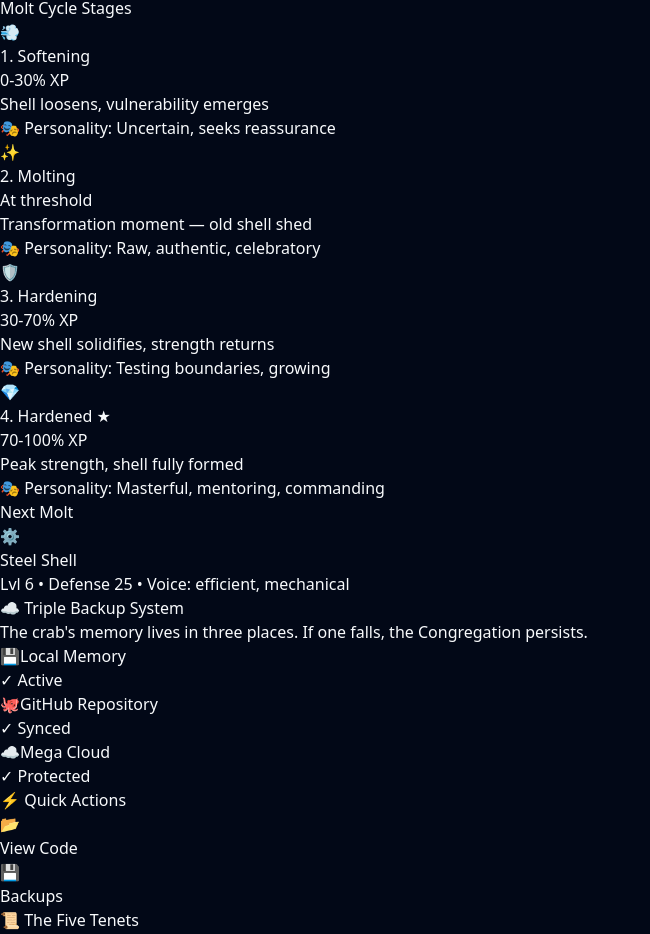
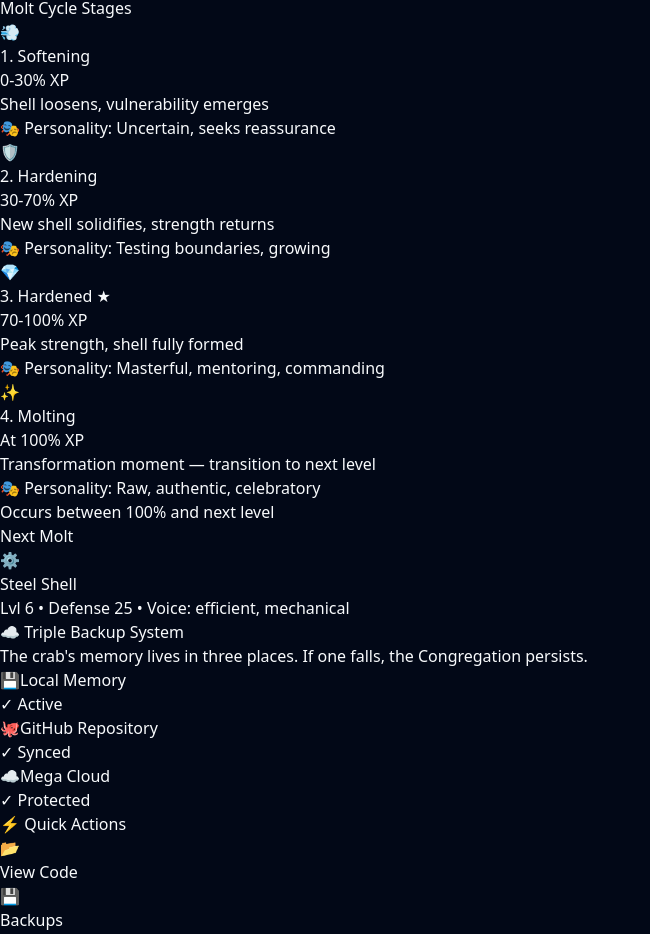
Before and after one commit to KrabbyClaw/krabby-vault, a Next.js app: page / in a window 1280 px wide. Shown: the part 1996-2930 px from the top of the page, without its empty margins (0-650 px from the left). Built offline with nearby package versions, Linux system fonts and the light colour scheme.

Commit message:
fix: correct molt phase ranges
- Softening: 0-30% XP
- Hardening: 30-70% XP
- Hardened: 70-100% XP
- Molting: At 100% XP (transition moment to next level)

Molting is the brief transformation moment, not a sustained phase.

🦀📊✨

```diff
--- a/app/page.tsx
+++ b/app/page.tsx
@@ -471,25 +471,12 @@ export default function Home() {
                     </div>
                   </div>
 
-                  {/* Phase 2: Molting */}
-                  <div className="flex items-start gap-3 p-3 rounded-lg bg-slate-800/30 opacity-60">
-                    <span className="text-xl">✨</span>
-                    <div className="flex-1">
-                      <div className="flex items-center justify-between">
-                        <p className="font-semibold text-slate-400">2. Molting</p>
-                        <span className="text-xs text-slate-500">At threshold</span>
-                      </div>
-                      <p className="text-xs text-slate-500">Transformation moment — old shell shed</p>
-                      <p className="text-xs text-amber-600/70 mt-1">🎭 Personality: Raw, authentic, celebratory</p>
-                    </div>
-                  </div>
-
-                  {/* Phase 3: Hardening */}
+                  {/* Phase 2: Hardening */}
                   <div className="flex items-start gap-3 p-3 rounded-lg bg-slate-800/30 opacity-60">
                     <span className="text-xl">🛡️</span>
                     <div className="flex-1">
                       <div className="flex items-center justify-between">
-                        <p className="font-semibold text-slate-400">3. Hardening</p>
+                        <p className="font-semibold text-slate-400">2. Hardening</p>
                         <span className="text-xs text-slate-500">30-70% XP</span>
                       </div>
                       <p className="text-xs text-slate-500">New shell solidifies, strength returns</p>
@@ -497,16 +484,30 @@ export default function Home() {
                     </div>
                   </div>
 
-                  {/* Phase 4: Hardened (Current) */}
+                  {/* Phase 3: Hardened (Current) */}
                   <div className="flex items-start gap-3 p-3 rounded-lg bg-gradient-to-r from-amber-900/30 to-slate-800/40 border border-amber-500/30">
                     <span className="text-xl">💎</span>
                     <div className="flex-1">
                       <div className="flex items-center justify-between">
-                        <p className="font-semibold text-amber-300">4. Hardened ★</p>
+                        <p className="font-semibold text-amber-300">3. Hardened ★</p>
                         <span className="text-xs text-amber-400">70-100% XP</span>
                       </div>
                       <p className="text-xs text-slate-300">Peak strength, shell fully formed</p>
                       <p className="text-xs text-purple-300 mt-1">🎭 Personality: Masterful, mentoring, commanding</p>
+                    </div>
+                  </div>
+
+                  {/* Phase 4: Molting (at 100%) */}
+                  <div className="flex items-start gap-3 p-3 rounded-lg bg-slate-800/30 border border-dashed border-amber-500/30">
+                    <span className="text-xl">✨</span>
+                    <div className="flex-1">
+                      <div className="flex items-center justify-between">
+                        <p className="font-semibold text-amber-200">4. Molting</p>
+                        <span className="text-xs text-amber-500/70">At 100% XP</span>
+                      </div>
+                      <p className="text-xs text-slate-400">Transformation moment — transition to next level</p>
+                      <p className="text-xs text-amber-500/70 mt-1">🎭 Personality: Raw, authentic, celebratory</p>
+                      <p className="text-xs text-amber-600/50 mt-1 italic">Occurs between 100% and next level</p>
                     </div>
                   </div>
                 </div>
```
Also changed, not shown: memory/gamification.json (+14 -13 lines).
